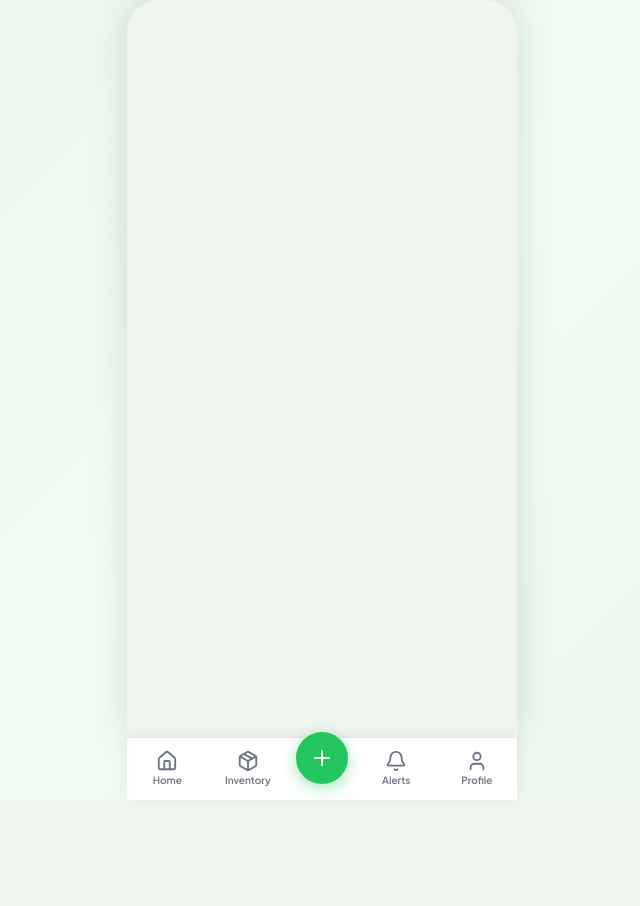
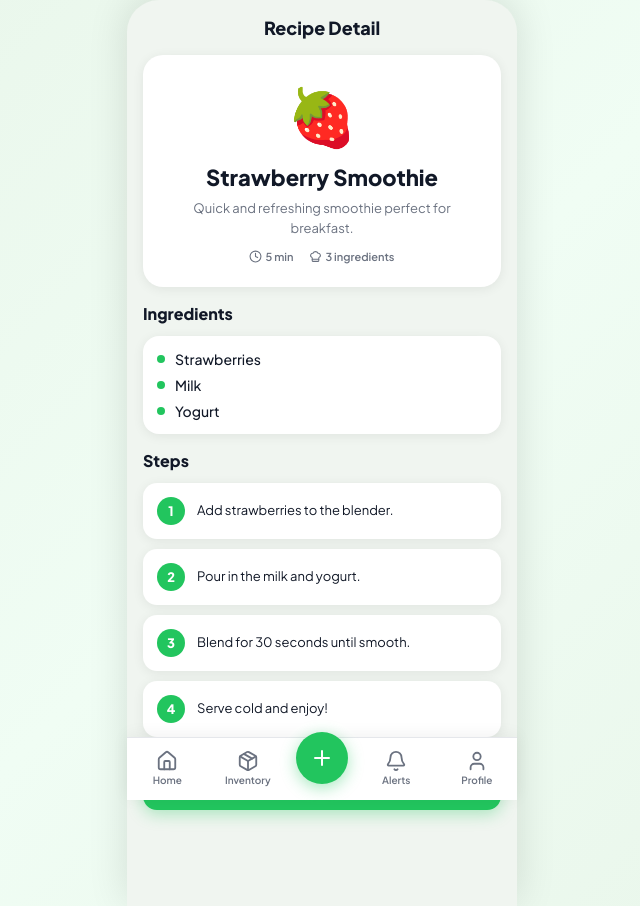
Before and after one commit to MarianaCedielF/PMC, a React (Vite) app: page /recipes/1 in a window 1280 px wide. Shown: the whole page, without its empty margins (318-958 px from the left). Before the commit the page ends 800 px from the top, so only its background shows below. Built offline with nearby package versions, Linux system fonts and the light colour scheme.

Commit message:
recipe details

```diff
--- a/src/App.css
+++ b/src/App.css
@@ -286,4 +286,19 @@ input[type=number]::-webkit-outer-spin-button { -webkit-appearance: none; margin
 .consume-option-name { flex: 1; font-size: 14px; font-weight: 600; }
 .consume-option-qty { font-size: 12px; color: var(--text-sub); font-weight: 500; }
 
+/* Recipe Detail */
+.recipe-hero { background: white; border-radius: 20px; padding: 24px; text-align: center; box-shadow: var(--shadow); margin-bottom: 4px; }
+.recipe-hero-emoji { font-size: 56px; margin-bottom: 12px; }
+.recipe-hero-name { font-size: 22px; font-weight: 800; margin-bottom: 8px; }
+.recipe-hero-desc { font-size: 13px; color: var(--text-sub); line-height: 1.5; margin-bottom: 12px; }
+.recipe-hero-meta { display: flex; justify-content: center; gap: 16px; }
+.recipe-detail-ingredients { background: white; border-radius: 16px; padding: 14px; box-shadow: var(--shadow); display: flex; flex-direction: column; gap: 8px; }
+.recipe-ing-row { display: flex; align-items: center; gap: 10px; }
+.recipe-ing-dot { width: 8px; height: 8px; background: var(--green); border-radius: 50%; flex-shrink: 0; }
+.recipe-ing-name { font-size: 14px; font-weight: 500; }
+.recipe-steps { display: flex; flex-direction: column; gap: 10px; }
+.recipe-step { background: white; border-radius: 14px; padding: 14px; display: flex; gap: 12px; align-items: flex-start; box-shadow: var(--shadow); }
+.recipe-step-num { width: 28px; height: 28px; background: var(--green); color: white; border-radius: 50%; display: flex; align-items: center; justify-content: center; font-size: 13px; font-weight: 800; flex-shrink: 0; }
+.recipe-step-text { font-size: 13px; line-height: 1.5; padding-top: 4px; }
+
 @media (max-width: 420px) { .mobile-frame { border-radius: 0; max-width: 100%; } }
--- a/src/App.jsx
+++ b/src/App.jsx
@@ -8,6 +8,7 @@ import AddProduct from "./screens/AddProduct";
 import Alerts from "./screens/Alerts";
 import Profile from "./screens/Profile";
 import Recipes from "./screens/Recipes";
+import RecipeDetail from "./screens/RecipeDetail";
 import "./App.css";
 
 function AppLayout() {
@@ -22,6 +23,7 @@ function AppLayout() {
             <Route path="/alerts" element={<Alerts />} />
             <Route path="/profile" element={<Profile />} />
             <Route path="/recipes" element={<Recipes />} />
+            <Route path="/recipes/:id" element={<RecipeDetail />} />
           </Routes>
         </div>
         <BottomNav />
--- a/src/i18n.jsx
+++ b/src/i18n.jsx
@@ -97,6 +97,11 @@ const translations = {
     howMany: "How many did you use?",
     remaining: "remaining",
     outOfStock: "Out of stock",
+    recipeDetail: "Recipe Detail",
+    recipeIngredients: "Ingredients",
+    recipeSteps: "Steps",
+    recipeTime: "Preparation time",
+    tryRecipe: "I made this!",
   },
   es: {
     appName: "FreshKeeper",
@@ -194,6 +199,11 @@ const translations = {
     howMany: "¿Cuántos usaste?",
     remaining: "restantes",
     outOfStock: "Sin stock",
+    recipeDetail: "Detalle de Receta",
+    recipeIngredients: "Ingredientes",
+    recipeSteps: "Pasos",
+    recipeTime: "Tiempo de preparación",
+    tryRecipe: "¡Lo hice!",
   },
 };
 
--- a/src/screens/Home.jsx
+++ b/src/screens/Home.jsx
@@ -159,7 +159,7 @@ export default function Home() {
       </div>
       <div className="recipes-list">
         {matchingRecipes.slice(0, 2).map(recipe => (
-          <RecipeCard key={recipe.id} recipe={recipe} lang={lang} t={t} compact={true} />
+          <RecipeCard key={recipe.id} recipe={recipe} lang={lang} t={t} compact={true} onClick={() => navigate(`/recipes/${recipe.id}`)} />
         ))}
       </div>
     </div>
--- /dev/null
+++ b/src/screens/RecipeDetail.jsx
@@ -0,0 +1,76 @@
+import { useParams, useNavigate } from "react-router-dom";
+import { Clock, ChefHat, CheckCircle } from "lucide-react";
+import { useLang } from "../i18n";
+import { ALL_RECIPES } from "./Recipes";
+import { useState } from "react";
+
+export default function RecipeDetail() {
+  const { id } = useParams();
+  const { lang, t } = useLang();
+  const navigate = useNavigate();
+  const [madeIt, setMadeIt] = useState(false);
+
+  const recipe = ALL_RECIPES.find(r => r.id === parseInt(id));
+
+  if (!recipe) return (
+    <div className="screen">
+      <div className="empty-state">
+        <div className="empty-emoji">🍽️</div>
+        <div className="empty-text">{lang === "es" ? "Receta no encontrada." : "Recipe not found."}</div>
+      </div>
+    </div>
+  );
+
+  return (
+    <div className="screen">
+      <div className="header header-simple">
+        <div style={{ width: 32 }} />
+        <span className="page-title">{t("recipeDetail")}</span>
+        <div style={{ width: 32 }} />
+      </div>
+
+      {/* Hero */}
+      <div className="recipe-hero">
+        <div className="recipe-hero-emoji">{recipe.emoji}</div>
+        <div className="recipe-hero-name">{recipe.name[lang] || recipe.name.en}</div>
+        <div className="recipe-hero-desc">{recipe.description[lang] || recipe.description.en}</div>
+        <div className="recipe-hero-meta">
+          <span className="recipe-meta-item"><Clock size={13} /> {recipe.time} {t("minutes")}</span>
+          <span className="recipe-meta-item"><ChefHat size={13} /> {recipe.ingredients[lang]?.length} {t("ingredients")}</span>
+        </div>
+      </div>
+
+      {/* Ingredients */}
+      <div className="section-label" style={{ marginTop: 16 }}>{t("recipeIngredients")}</div>
+      <div className="recipe-detail-ingredients">
+        {(recipe.ingredients[lang] || recipe.ingredients.en).map((ing, i) => (
+          <div key={i} className="recipe-ing-row">
+            <span className="recipe-ing-dot" />
+            <span className="recipe-ing-name">{ing}</span>
+          </div>
+        ))}
+      </div>
+
+      {/* Steps */}
+      <div className="section-label" style={{ marginTop: 16 }}>{t("recipeSteps")}</div>
+      <div className="recipe-steps">
+        {(recipe.steps[lang] || recipe.steps.en).map((step, i) => (
+          <div key={i} className="recipe-step">
+            <div className="recipe-step-num">{i + 1}</div>
+            <div className="recipe-step-text">{step}</div>
+          </div>
+        ))}
+      </div>
+
+      {/* CTA */}
+      <button
+        className={`save-btn ${madeIt ? "save-btn-success" : ""}`}
+        style={{ marginTop: 20 }}
+        onClick={() => setMadeIt(true)}
+      >
+        <CheckCircle size={18} />
+        {madeIt ? (lang === "es" ? "¡Genial!" : "Awesome!") : t("tryRecipe")}
+      </button>
+    </div>
+  );
+}
--- a/src/screens/Recipes.jsx
+++ b/src/screens/Recipes.jsx
@@ -1,16 +1,113 @@
 import { useData } from "../data";
 import { useLang } from "../i18n";
 import { Clock, ChefHat } from "lucide-react";
+import { useNavigate } from "react-router-dom";
 
-const ALL_RECIPES = [
-  { id: 1, name: { en: "Strawberry Smoothie", es: "Batido de Fresa" }, emoji: "🍓", time: 5, uses: ["produce", "dairy"], ingredients: { en: ["Strawberries", "Milk", "Yogurt"], es: ["Fresas", "Leche", "Yogur"] }, description: { en: "Quick and refreshing smoothie perfect for breakfast.", es: "Batido rápido y refrescante perfecto para el desayuno." } },
-  { id: 2, name: { en: "Avocado Toast", es: "Tostada de Aguacate" }, emoji: "🥑", time: 10, uses: ["produce", "bakery"], ingredients: { en: ["Avocado", "Sourdough Bread", "Lemon"], es: ["Aguacate", "Pan de masa madre", "Limón"] }, description: { en: "Classic avocado toast with a squeeze of lemon.", es: "Clásica tostada de aguacate con un toque de limón." } },
-  { id: 3, name: { en: "Spinach Omelette", es: "Tortilla de Espinacas" }, emoji: "🍳", time: 15, uses: ["produce", "dairy"], ingredients: { en: ["Baby Spinach", "Eggs", "Cheese"], es: ["Espinacas", "Huevos", "Queso"] }, description: { en: "Fluffy omelette packed with fresh spinach and cheese.", es: "Tortilla esponjosa con espinacas frescas y queso." } },
-  { id: 4, name: { en: "Cheese Sandwich", es: "Sándwich de Queso" }, emoji: "🥪", time: 8, uses: ["dairy", "bakery"], ingredients: { en: ["Cheddar Cheese", "Sourdough Bread", "Butter"], es: ["Queso Cheddar", "Pan de masa madre", "Mantequilla"] }, description: { en: "Crispy grilled cheese sandwich with sourdough.", es: "Sándwich de queso a la plancha con pan de masa madre." } },
-  { id: 5, name: { en: "Greek Yogurt Bowl", es: "Bowl de Yogur Griego" }, emoji: "🫙", time: 5, uses: ["dairy", "produce"], ingredients: { en: ["Greek Yogurt", "Strawberries", "Honey"], es: ["Yogur griego", "Fresas", "Miel"] }, description: { en: "Creamy yogurt bowl topped with fresh fruit.", es: "Bowl cremoso de yogur con fruta fresca." } },
-  { id: 6, name: { en: "Veggie Salad", es: "Ensalada de Verduras" }, emoji: "🥗", time: 10, uses: ["produce"], ingredients: { en: ["Baby Spinach", "Avocado", "Strawberries"], es: ["Espinacas", "Aguacate", "Fresas"] }, description: { en: "Fresh and colorful salad with seasonal vegetables.", es: "Ensalada fresca y colorida con verduras de temporada." } },
-  { id: 7, name: { en: "Milk Coffee", es: "Café con Leche" }, emoji: "☕", time: 5, uses: ["beverages", "dairy"], ingredients: { en: ["Ground Coffee", "Milk"], es: ["Café molido", "Leche"] }, description: { en: "Classic café au lait with fresh ground coffee.", es: "Clásico café con leche recién molido." } },
-  { id: 8, name: { en: "Fruit Parfait", es: "Parfait de Frutas" }, emoji: "🍓", time: 10, uses: ["dairy", "produce"], ingredients: { en: ["Greek Yogurt", "Strawberries", "Granola"], es: ["Yogur griego", "Fresas", "Granola"] }, description: { en: "Layered yogurt parfait with fresh fruits.", es: "Parfait de yogur en capas con frutas frescas." } },
+export const ALL_RECIPES = [
+  {
+    id: 1,
+    name: { en: "Strawberry Smoothie", es: "Batido de Fresa" },
+    emoji: "🍓",
+    time: 5,
+    uses: ["produce", "dairy"],
+    ingredients: { en: ["Strawberries", "Milk", "Yogurt"], es: ["Fresas", "Leche", "Yogur"] },
+    description: { en: "Quick and refreshing smoothie perfect for breakfast.", es: "Batido rápido y refrescante perfecto para el desayuno." },
+    steps: {
+      en: ["Add strawberries to the blender.", "Pour in the milk and yogurt.", "Blend for 30 seconds until smooth.", "Serve cold and enjoy!"],
+      es: ["Agrega las fresas a la licuadora.", "Vierte la leche y el yogur.", "Licúa por 30 segundos hasta que quede suave.", "Sirve frío y disfruta."]
+    }
+  },
+  {
+    id: 2,
+    name: { en: "Avocado Toast", es: "Tostada de Aguacate" },
+    emoji: "🥑",
+    time: 10,
+    uses: ["produce", "bakery"],
+    ingredients: { en: ["Avocado", "Sourdough Bread", "Lemon"], es: ["Aguacate", "Pan de masa madre", "Limón"] },
+    description: { en: "Classic avocado toast with a squeeze of lemon.", es: "Clásica tostada de aguacate con un toque de limón." },
+    steps: {
+      en: ["Toast the sourdough bread until golden.", "Mash the avocado with a fork.", "Spread avocado on the toast.", "Squeeze lemon juice on top and season with salt."],
+      es: ["Tuesta el pan de masa madre hasta que esté dorado.", "Aplasta el aguacate con un tenedor.", "Unta el aguacate sobre la tostada.", "Exprime limón encima y sazona con sal."]
+    }
+  },
+  {
+    id: 3,
+    name: { en: "Spinach Omelette", es: "Tortilla de Espinacas" },
+    emoji: "🍳",
+    time: 15,
+    uses: ["produce", "dairy"],
+    ingredients: { en: ["Baby Spinach", "Eggs", "Cheese"], es: ["Espinacas", "Huevos", "Queso"] },
+    description: { en: "Fluffy omelette packed with fresh spinach and cheese.", es: "Tortilla esponjosa con espinacas frescas y queso." },
+    steps: {
+      en: ["Beat the eggs in a bowl and season.", "Heat a pan over medium heat with butter.", "Pour in the eggs and let them set slightly.", "Add spinach and cheese, fold and serve."],
+      es: ["Bate los huevos en un bol y sazona.", "Calienta una sartén a fuego medio con mantequilla.", "Vierte los huevos y deja que cuajen ligeramente.", "Agrega espinacas y queso, dobla y sirve."]
+    }
+  },
+  {
+    id: 4,
+    name: { en: "Cheese Sandwich", es: "Sándwich de Queso" },
+    emoji: "🥪",
+    time: 8,
+    uses: ["dairy", "bakery"],
+    ingredients: { en: ["Cheddar Cheese", "Sourdough Bread", "Butter"], es: ["Queso Cheddar", "Pan de masa madre", "Mantequilla"] },
+    description: { en: "Crispy grilled cheese sandwich with sourdough.", es: "Sándwich de queso a la plancha con pan de masa madre." },
+    steps: {
+      en: ["Butter both sides of the sourdough bread.", "Place cheddar cheese between the slices.", "Grill on a pan over medium heat.", "Cook 3 minutes per side until golden and melted."],
+      es: ["Unta mantequilla en ambos lados del pan.", "Coloca el queso cheddar entre las rebanadas.", "Cocina en una sartén a fuego medio.", "Cocina 3 minutos por lado hasta que esté dorado."]
+    }
+  },
+  {
+    id: 5,
+    name: { en: "Greek Yogurt Bowl", es: "Bowl de Yogur Griego" },
+    emoji: "🫙",
+    time: 5,
+    uses: ["dairy", "produce"],
+    ingredients: { en: ["Greek Yogurt", "Strawberries", "Honey"], es: ["Yogur griego", "Fresas", "Miel"] },
+    description: { en: "Creamy yogurt bowl topped with fresh fruit.", es: "Bowl cremoso de yogur con fruta fresca." },
+    steps: {
+      en: ["Spoon Greek yogurt into a bowl.", "Slice strawberries and place on top.", "Drizzle honey over everything.", "Serve immediately."],
+      es: ["Sirve el yogur griego en un bowl.", "Corta las fresas y colócalas encima.", "Rocía miel sobre todo.", "Sirve inmediatamente."]
+    }
+  },
+  {
+    id: 6,
+    name: { en: "Veggie Salad", es: "Ensalada de Verduras" },
+    emoji: "🥗",
+    time: 10,
+    uses: ["produce"],
+    ingredients: { en: ["Baby Spinach", "Avocado", "Strawberries"], es: ["Espinacas", "Aguacate", "Fresas"] },
+    description: { en: "Fresh and colorful salad with seasonal vegetables.", es: "Ensalada fresca y colorida con verduras de temporada." },
+    steps: {
+      en: ["Wash and dry the spinach leaves.", "Slice avocado and strawberries.", "Combine all ingredients in a bowl.", "Dress with olive oil and lemon juice."],
+      es: ["Lava y seca las hojas de espinaca.", "Corta el aguacate y las fresas.", "Combina todos los ingredientes en un bowl.", "Aliña con aceite de oliva y jugo de limón."]
+    }
+  },
+  {
+    id: 7,
+    name: { en: "Milk Coffee", es: "Café con Leche" },
+    emoji: "☕",
+    time: 5,
+    uses: ["beverages", "dairy"],
+    ingredients: { en: ["Ground Coffee", "Milk"], es: ["Café molido", "Leche"] },
+    description: { en: "Classic café au lait with fresh ground coffee.", es: "Clásico café con leche recién molido." },
+    steps: {
+      en: ["Brew a strong cup of ground coffee.", "Heat the milk until steaming.", "Pour coffee into a mug.", "Add hot milk and stir gently."],
+      es: ["Prepara una taza fuerte de café molido.", "Calienta la leche hasta que humee.", "Vierte el café en una taza.", "Agrega la leche caliente y mezcla suavemente."]
+    }
+  },
+  {
+    id: 8,
+    name: { en: "Fruit Parfait", es: "Parfait de Frutas" },
+    emoji: "🍓",
+    time: 10,
+    uses: ["dairy", "produce"],
+    ingredients: { en: ["Greek Yogurt", "Strawberries", "Granola"], es: ["Yogur griego", "Fresas", "Granola"] },
+    description: { en: "Layered yogurt parfait with fresh fruits.", es: "Parfait de yogur en capas con frutas frescas." },
+    steps: {
+      en: ["Layer Greek yogurt at the bottom of a glass.", "Add a layer of sliced strawberries.", "Sprinkle granola on top.", "Repeat layers and serve chilled."],
+      es: ["Coloca yogur griego en el fondo de un vaso.", "Agrega una capa de fresas cortadas.", "Espolvorea granola encima.", "Repite las capas y sirve frío."]
+    }
+  },
 ];
 
 export function getMatchingRecipes(pantryItems, categories) {
@@ -22,6 +119,7 @@ export default function Recipes() {
   const { pantryItems, categories } = useData();
   const { lang, t } = useLang();
   const matching = getMatchingRecipes(pantryItems, categories);
+  const navigate = useNavigate();
 
   return (
     <div className="screen">
@@ -35,7 +133,7 @@ export default function Recipes() {
 
       <div className="recipes-list">
         {matching.map(recipe => (
-          <RecipeCard key={recipe.id} recipe={recipe} lang={lang} t={t} />
+          <RecipeCard key={recipe.id} recipe={recipe} lang={lang} t={t} onClick={() => navigate(`/recipes/${recipe.id}`)} />
         ))}
         {matching.length === 0 && (
           <div className="empty-state">
@@ -48,9 +146,9 @@ export default function Recipes() {
   );
 }
 
-export function RecipeCard({ recipe, lang, t, compact = false }) {
+export function RecipeCard({ recipe, lang, t, compact = false, onClick }) {
   return (
-    <div className={`recipe-card ${compact ? "recipe-card-compact" : ""}`}>
+    <div className={`recipe-card ${compact ? "recipe-card-compact" : ""}`} onClick={onClick} style={{ cursor: onClick ? "pointer" : "default" }}>
       <div className="recipe-emoji">{recipe.emoji}</div>
       <div className="recipe-info">
         <div className="recipe-name">{recipe.name[lang] || recipe.name.en}</div>
```
